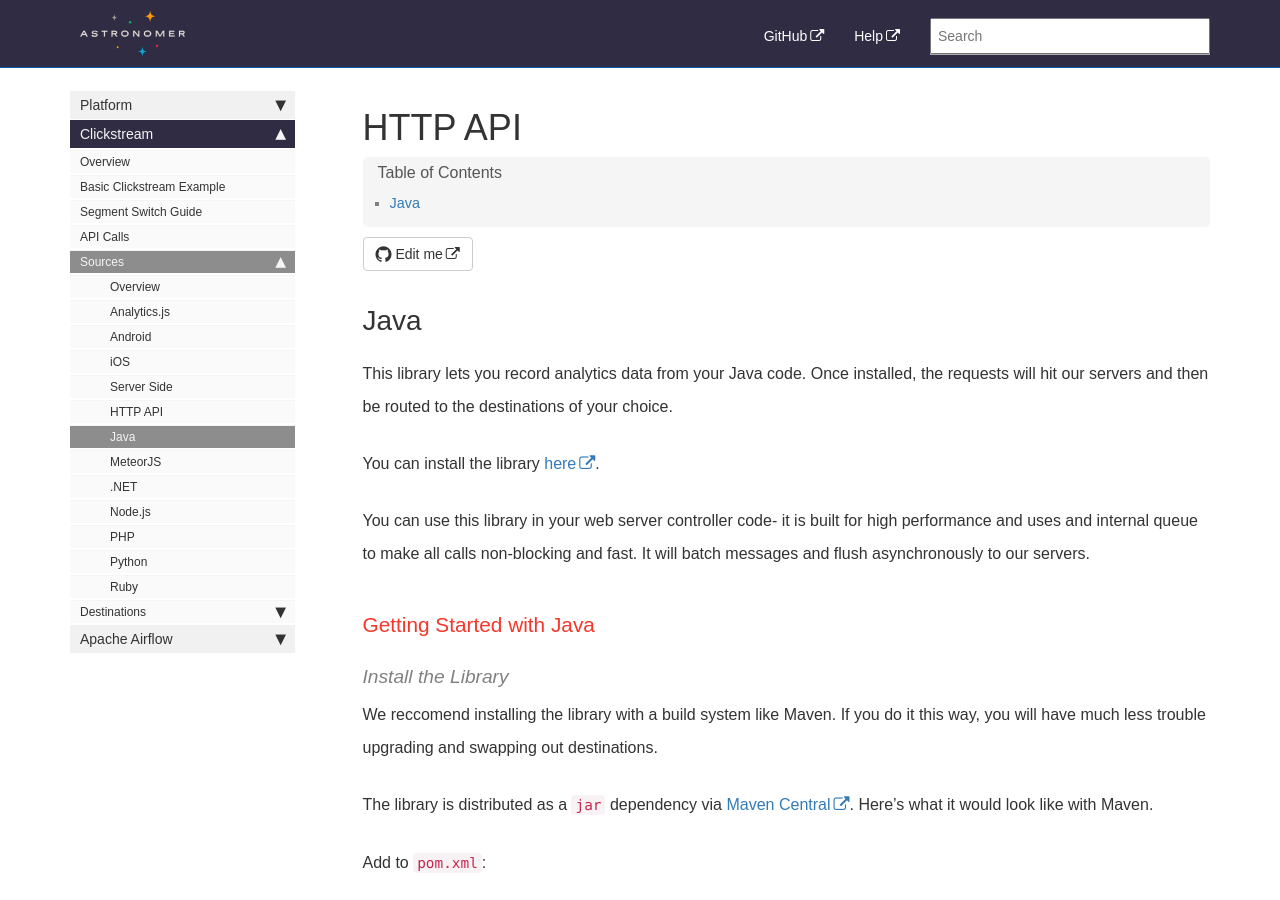
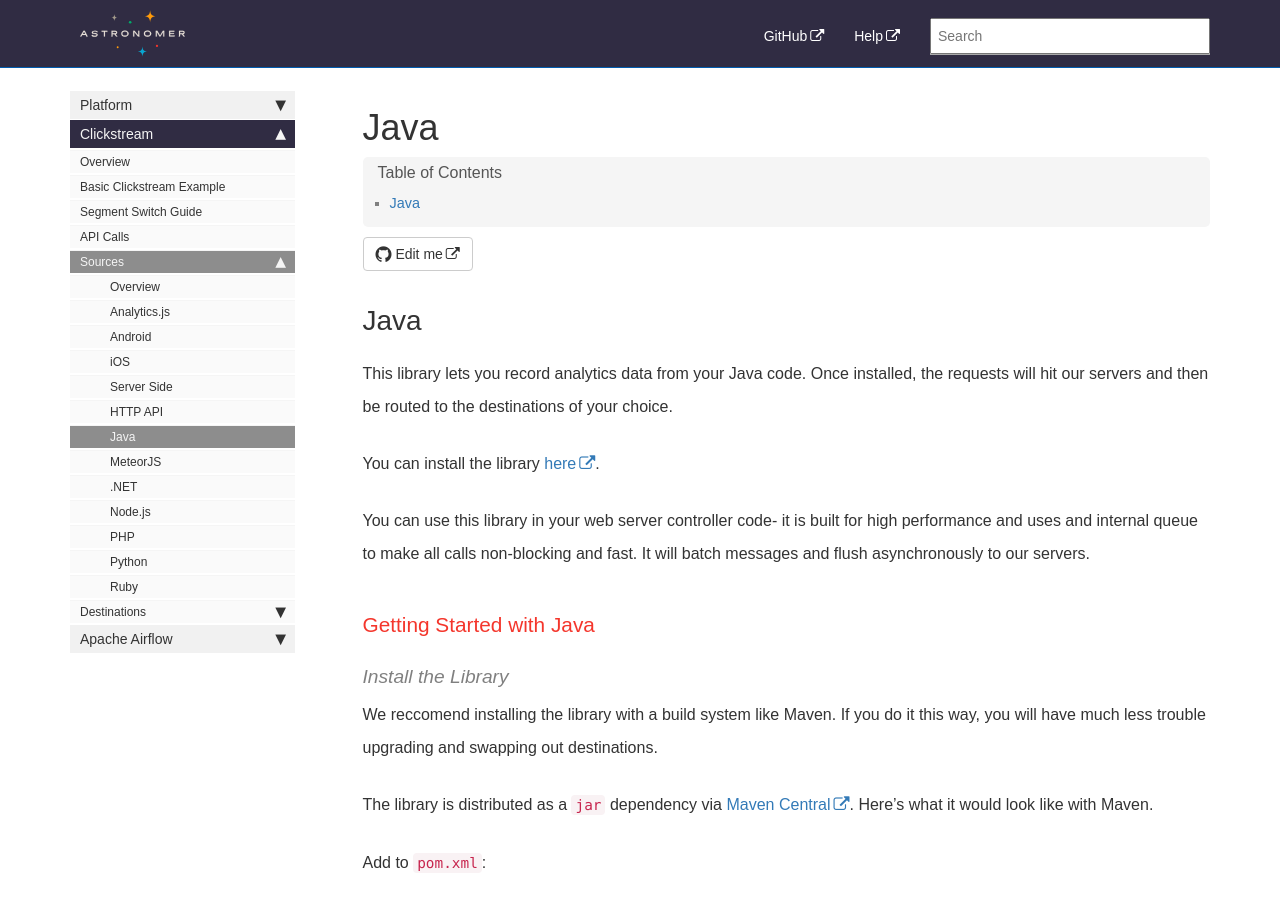
Before and after one commit to petedejoy/documentation, a Jekyll site: the page built from v2/clickstream/sources/java.md, in a window 1280 px wide and 900 px high. Built offline with Jekyll 4.4.1, drawn with Linux system fonts in a browser that asks for light colours; nearby versions of some CDN libraries; some web fonts are replaced; comment, search, counter and statistics services are not loaded.

Commit message:
Title fix #120

```diff
--- a/v2/clickstream/sources/java.md
+++ b/v2/clickstream/sources/java.md
@@ -1,5 +1,5 @@
 ---
-title: HTTP API
+title: Java
 sidebar: platform_sidebar
 ---
 
```
